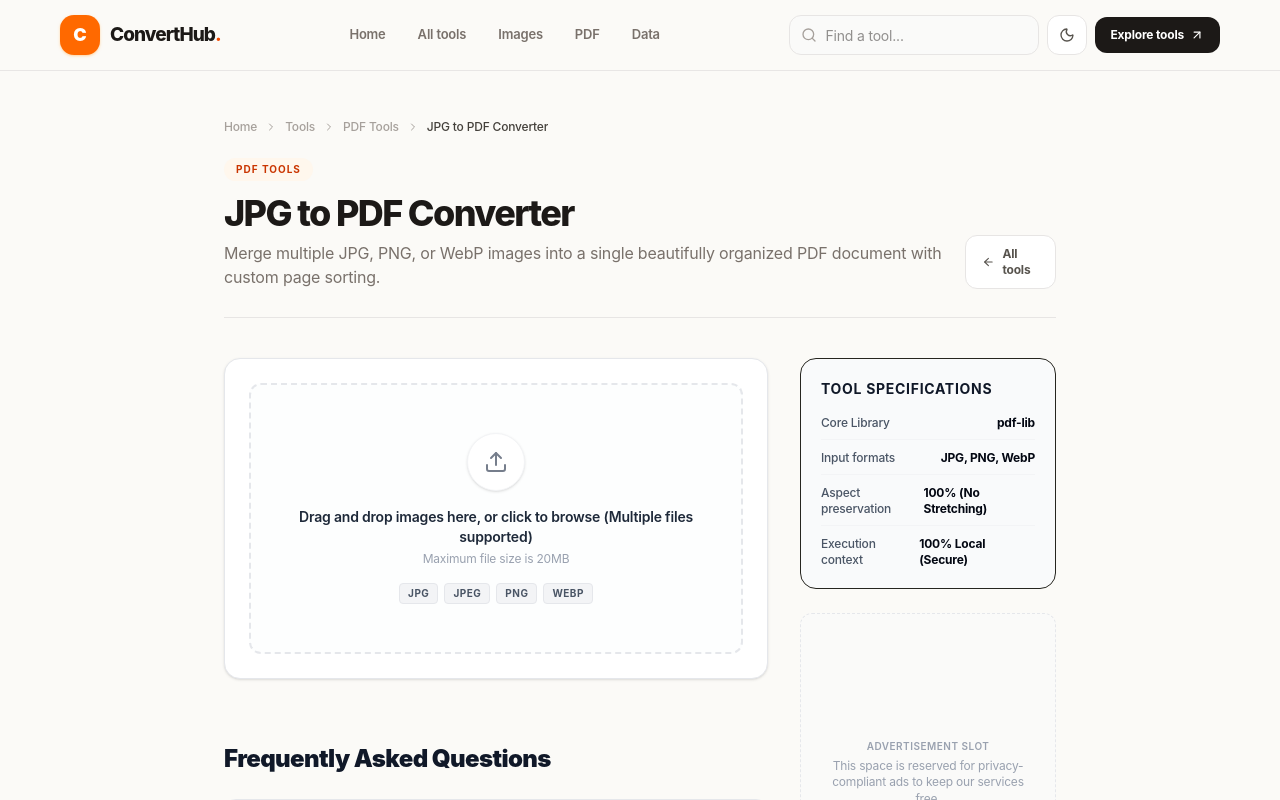
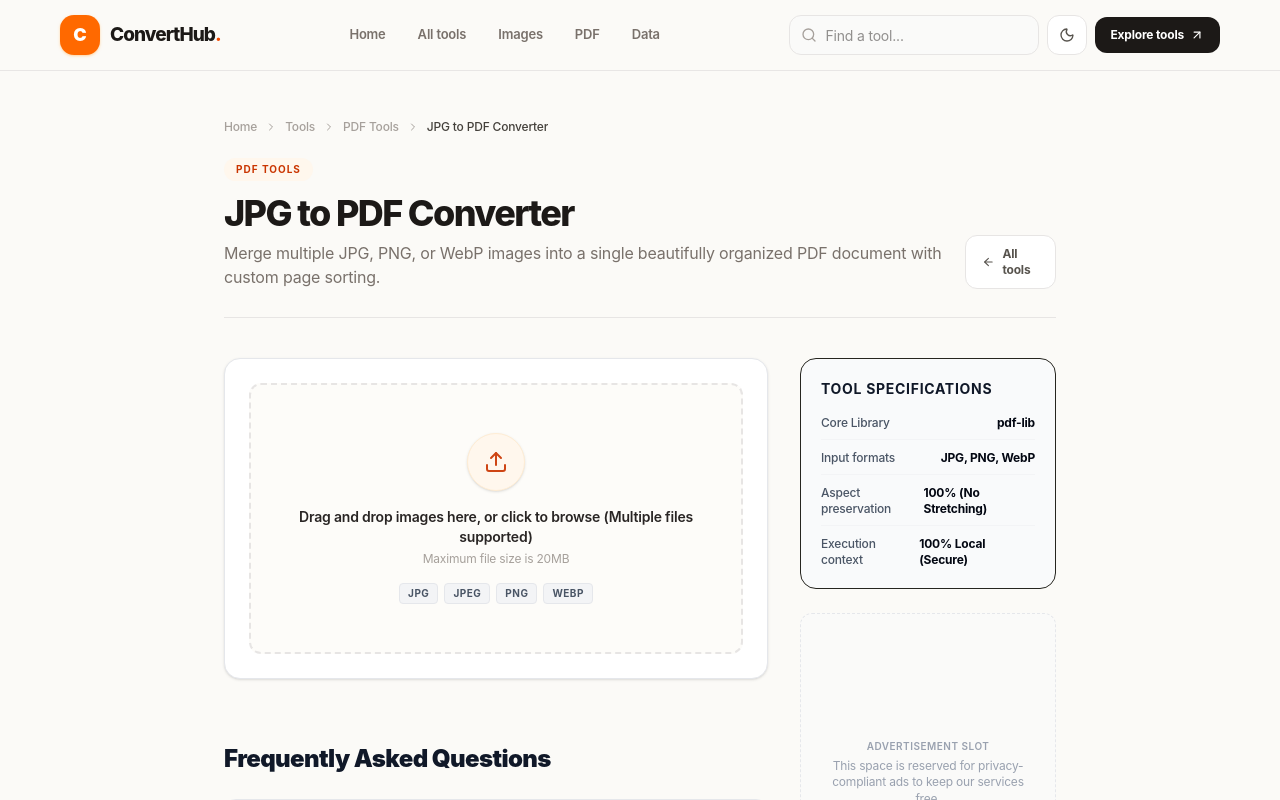
Before and after one commit to Liaquatali123/convert-hub, a Next.js app: page /tools/jpg-to-pdf in a window 1280 px wide. Shown: the top 800 px of the page. Built offline with nearby package versions, Linux system fonts and the light colour scheme.

Commit message:
Restyle file upload dropzone to match new interface

```diff
--- a/components/FileDropzone.tsx
+++ b/components/FileDropzone.tsx
@@ -113,8 +113,8 @@ export default function FileDropzone({
         onClick={onButtonClick}
         className={`relative w-full flex flex-col items-center justify-center p-8 md:p-12 border-2 border-dashed rounded-xl cursor-pointer transition-all ${
           isDragActive
-            ? 'border-indigo-500 bg-indigo-50/50 dark:bg-indigo-950/20 shadow-inner'
-            : 'border-gray-200 dark:border-gray-800 hover:border-gray-300 dark:hover:border-gray-700 bg-gray-50/30 dark:bg-gray-950/10'
+            ? 'border-orange-400 bg-orange-50/70 dark:bg-orange-950/20 shadow-inner'
+            : 'border-stone-200 dark:border-stone-700 hover:border-orange-300 dark:hover:border-orange-800 bg-[#fdfcf9] dark:bg-stone-950/30'
         }`}
       >
         <input
@@ -127,14 +127,14 @@ export default function FileDropzone({
           id={`${id}-input`}
         />
 
-        <div className="p-4 rounded-full bg-white dark:bg-gray-900 border border-gray-100 dark:border-gray-800 text-gray-500 dark:text-gray-400 mb-4 shadow-sm">
+        <div className="p-4 rounded-full bg-orange-50 dark:bg-orange-950/40 border border-orange-100 dark:border-orange-900/40 text-orange-700 dark:text-orange-300 mb-4 shadow-sm">
           <Upload className="w-6 h-6 animate-pulse" />
         </div>
 
-        <p className="text-sm font-semibold text-gray-800 dark:text-gray-200 text-center mb-1">
+        <p className="text-sm font-semibold text-stone-800 dark:text-stone-200 text-center mb-1">
           {descriptionText}
         </p>
-        <p className="text-xs text-gray-400 dark:text-gray-500 text-center">
+        <p className="text-xs text-stone-400 dark:text-stone-500 text-center">
           Maximum file size is {maxSizeMB}MB
         </p>
 
```
